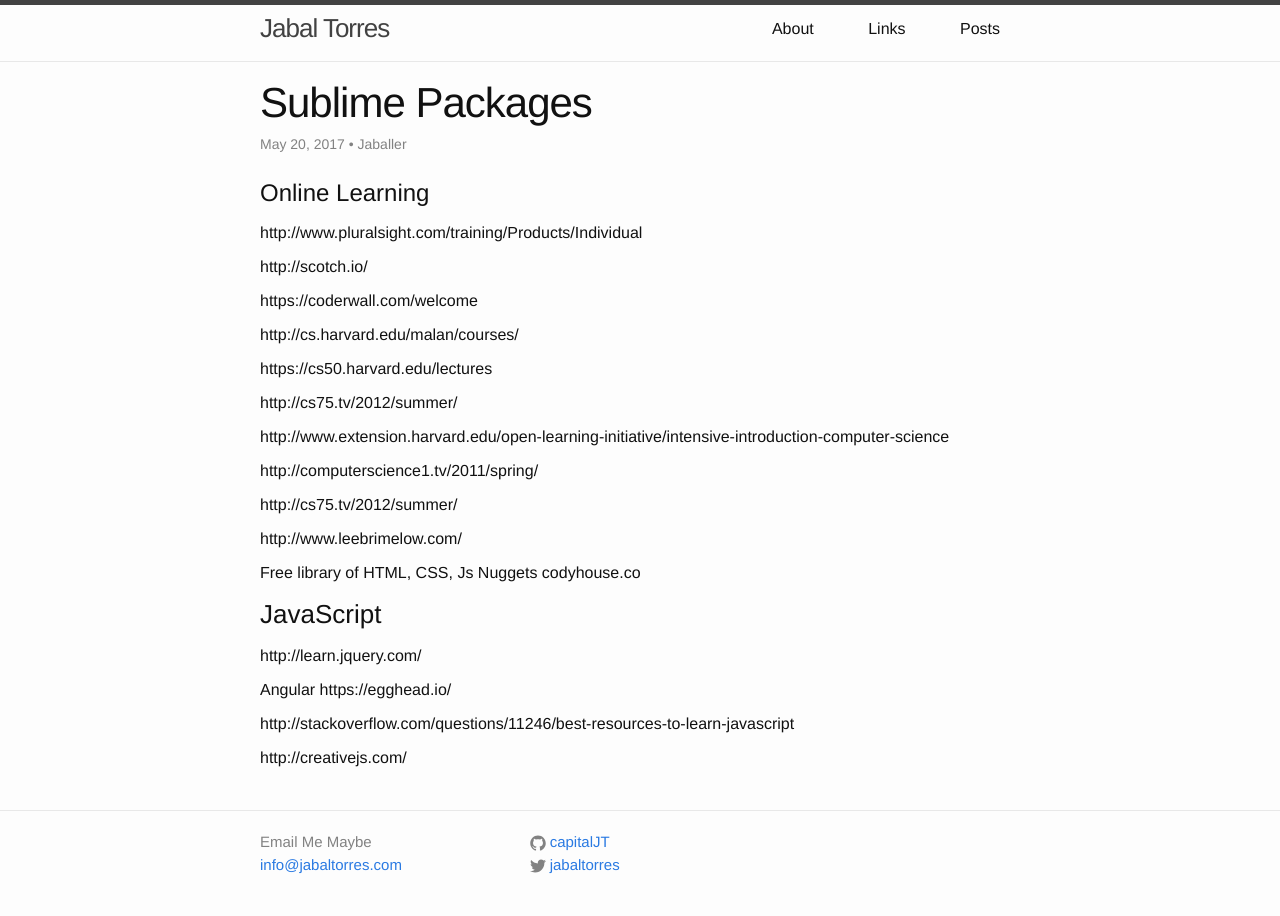
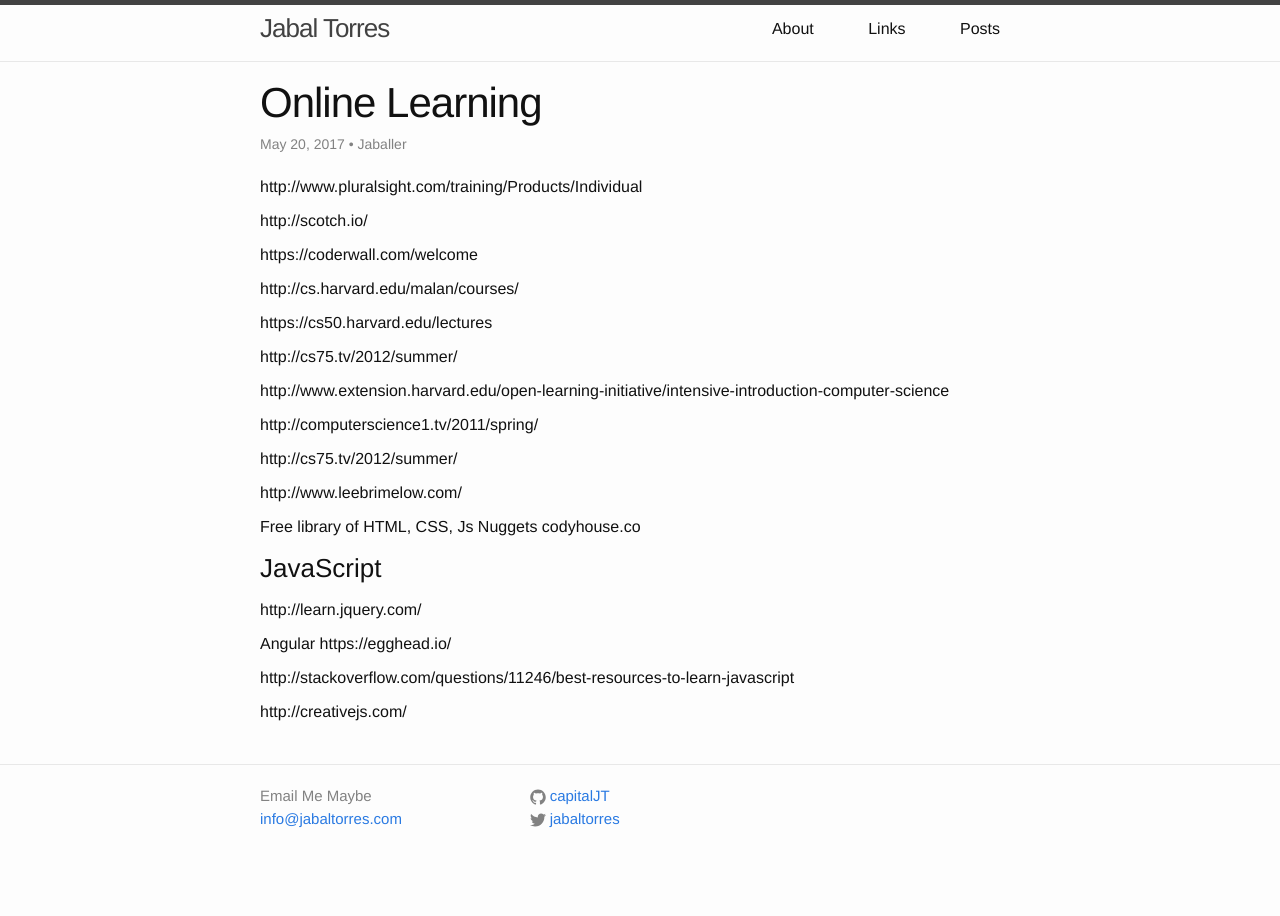
Before and after one commit to capitalJT/capitaljt.github.io, a Jekyll site: the page built from _posts/2017-05-17-online-learning.md, in a window 1280 px wide. Built offline with Jekyll 4.4.1, drawn with Linux system fonts in a browser that asks for light colours; nearby versions of some CDN libraries; a style sheet for code colours, icons or effects is not loaded.

Commit message:
removed unnecessary titles

```diff
--- a/_posts/2017-05-17-online-learning.md
+++ b/_posts/2017-05-17-online-learning.md
@@ -1,12 +1,10 @@
 ---
 layout: post
-title:  "Sublime Packages"
+title:  "Online Learning"
 date:   2017-05-19 23:26:20 -0700
 author: Jaballer
 categories: blog post
 ---
-
-# Online Learning
 
 http://www.pluralsight.com/training/Products/Individual
 
```
Also changed, not shown: _posts/2017-05-17-project-phases.md (+0 -2 lines), _posts/2017-05-17-sublime-packages.md (+0 -3 lines), _posts/2017-05-18-icon-notes.md (+0 -3 lines), _posts/2017-05-18-imagery-resources.md (+0 -2 lines).
